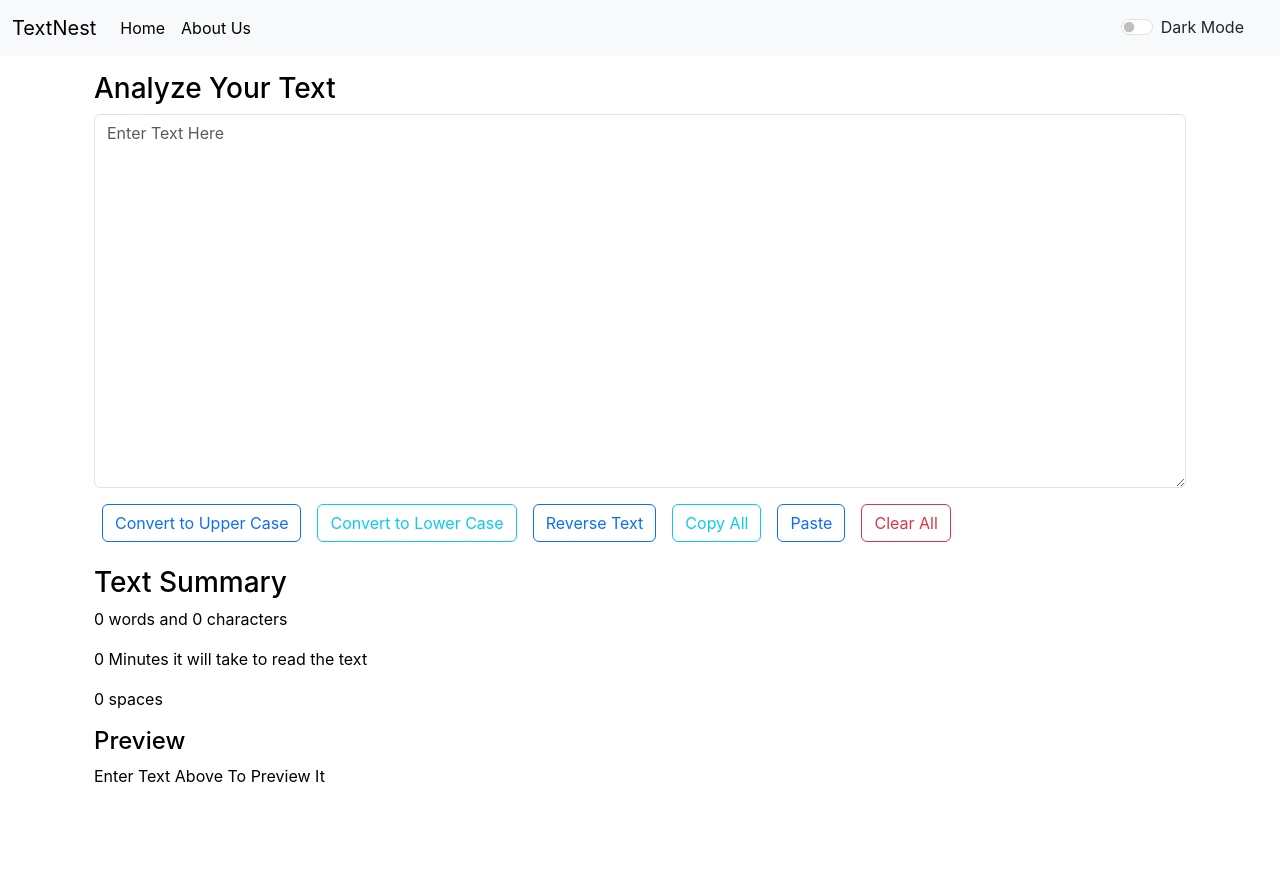
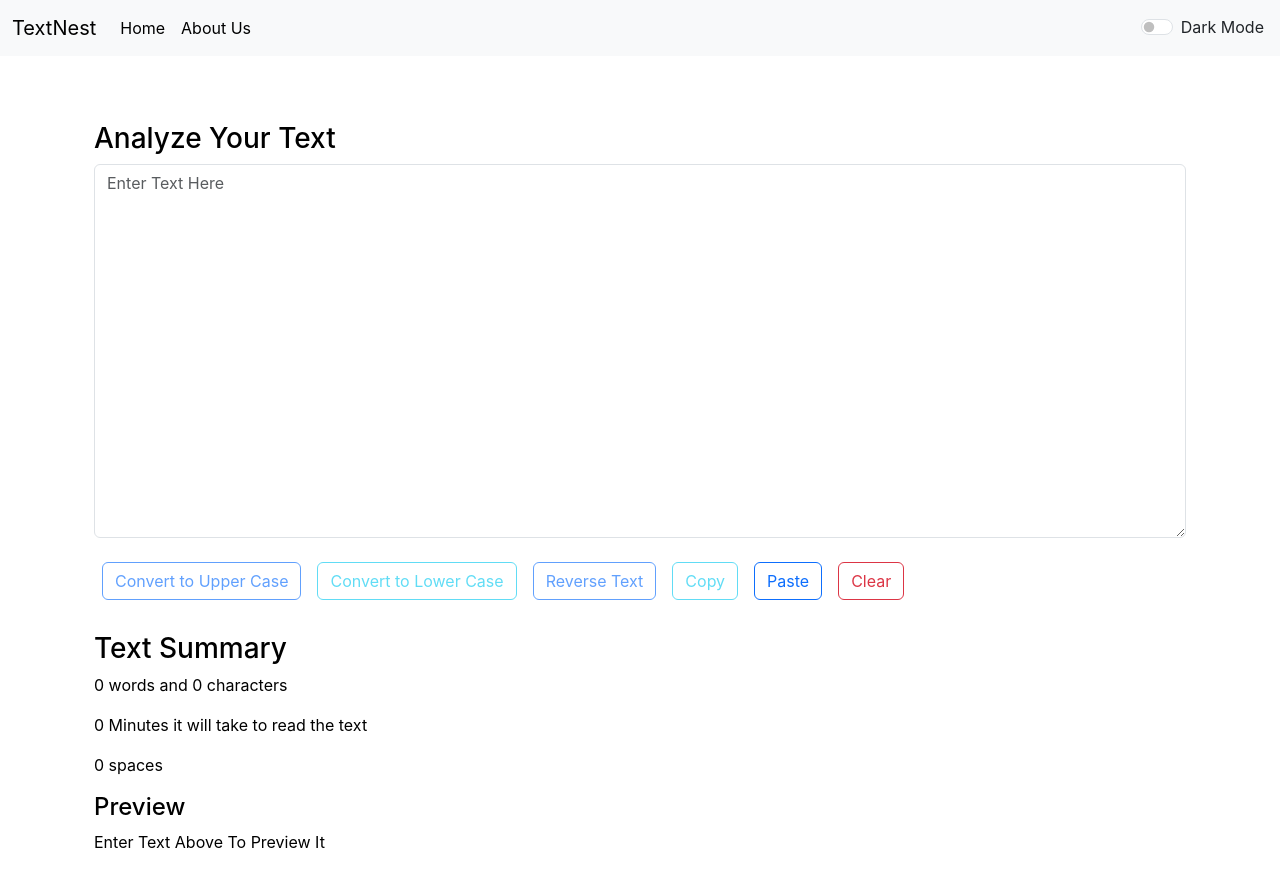
Before and after one commit to Nitul-D/TextNest, a React (Create React App) app: page / in a window 1280 px wide. Before the commit the page ends 812 px from the top, so only its background shows below. Built offline with nearby package versions, Linux system fonts and the light colour scheme.

Commit message:
secondary commit

```diff
--- a/public/index.html
+++ b/public/index.html
@@ -11,7 +11,7 @@
     />
     <link rel="apple-touch-icon" href="%PUBLIC_URL%/favicon.png" />
     <link rel="manifest" href="%PUBLIC_URL%/manifest.json" />
-    <title>TextNest</title>
+    <title>TextNest | Word Counter</title>
     <link href="https://cdn.jsdelivr.net/npm/bootstrap@5.3.8/dist/css/bootstrap.min.css" rel="stylesheet"/>
     <link href='https://cdn.jsdelivr.net/npm/boxicons@2.0.5/css/boxicons.min.css' rel='stylesheet'/>
   </head>
--- a/src/App.js
+++ b/src/App.js
@@ -44,7 +44,7 @@ function App() {
     <Alert alert = {alert}/>
     <div className="container my-3">
     <Routes>
-      <Route exact path="/About" element={<About mode={mode} toggleMode = {toggleMode} />} />
+      <Route exact path="/About" element={<About mode={mode} />} />
       <Route exact path="/" element={<Form showAlert={showAlert} heading="Analyze Your Text" mode={mode} />} />
       <Route exact path="/Home" element={<Form showAlert={showAlert} heading ="Analyze Your Text" mode ={mode} />} />
     </Routes>
--- a/src/components/About.js
+++ b/src/components/About.js
@@ -39,7 +39,7 @@ export default function About(props) {
                 </button>
                 </h2>
                 <div id="collapseOne" className="accordion-collapse collapse show" aria-labelledby="headingOne" data-bs-parent="#about">
-                <div className="accordion-body">
+                <div className="accordion-body" >
                 <p>TextNest is a lightweight, web-based utility designed to help you manipulate and manage your text with ease. Whether you need to change text casing, remove extra spaces, or simply count your words, TextNest provides the tools you need in a clean, distraction-free environment.</p>
                 </div>
                 </div>
@@ -85,17 +85,17 @@ export default function About(props) {
                  <div className="accordion-body">
                 <p> Have questions or feedback? We’d love to hear from you!</p>
                 <p>
-                <a href="mailto:nitulchandradutta@gmail.com" class="footer__icon mx-5"><i class='bx bxs-envelope' ></i></a>
-                <a href="https://www.facebook.com/nitul.dutta.167" class="footer__icon mx-5"><i class='bx bxl-facebook' ></i></a>
-                <a href="https://www.instagram.com/_nit_27" class="footer__icon mx-5"><i class='bx bxl-instagram' ></i></a>
-                <a href="https://www.linkedin.com/in/nitul-chandra-dutta" class="footer__icon mx-5"><i class='bx bxl-linkedin' ></i></a>
-                <a href="https://github.com/Nitul-D" class="footer__icon mx-5"><i class='bx bxl-github' ></i></a>
+                <a href="mailto:nitulchandradutta@gmail.com" className="footer__icon mx-2"><i className='bx bxs-envelope' ></i></a>
+                <a href="https://www.facebook.com/nitul.dutta.167" className="footer__icon mx-2 my-2"><i className='bx bxl-facebook' ></i></a>
+                <a href="https://www.instagram.com/_nit_27" className="footer__icon mx-2 my-2"><i className='bx bxl-instagram' ></i></a>
+                <a href="https://www.linkedin.com/in/nitul-chandra-dutta" className="footer__icon mx-2 my-2"><i className='bx bxl-linkedin' ></i></a>
+                <a href="https://github.com/Nitul-D" className="footer__icon mx-2 my-2"><i className='bx bxl-github' ></i></a>
                 </p>
                 </div>
                 </div>
             </div>
         </div>
-        <p className="footer__copy my-5 mx-5">&#169; NitulChandraDutta. All rights reserved</p>
+        <p className="footer__copy my-3 mx-5">&#169; NitulChandraDutta. All rights reserved</p>
     </div>
     </>
   );
--- a/src/components/Alert.js
+++ b/src/components/Alert.js
@@ -7,9 +7,11 @@ function Alert(props) {
         return lower.charAt(0).toUpperCase() + lower.slice(1);
     }
 
-    return (
-    props.alert && <div className={`alert alert-${props.alert.type} alert-dismissible fade show`} role="alert">
+    return ( //Comulative layout shift (CLS).
+    <div style={{height : '50px'}}>
+    {props.alert && <div className={`alert alert-${props.alert.type} alert-dismissible fade show`} role="alert">
         <strong> {capitalize(props.alert.type)} </strong> : {props.alert.message}
+    </div>}
     </div>
     )
 }
--- a/src/components/Form.js
+++ b/src/components/Form.js
@@ -34,7 +34,7 @@ export default function Form(props){
         let newText = "";
         setText(newText);
         setSpaceCount(0);
-        props.showAlert("Text Cleared", "success");
+        props.showAlert("Cleared", "success");
     }
 
     const onReverse = () => {
@@ -47,6 +47,7 @@ export default function Form(props){
         var text = document.getElementById("myBox");
         text.select();
         navigator.clipboard.writeText(text.value);
+        document.getSelection().removeAllRanges();
         props.showAlert("Text Copied to Clipboard", "success");
     }
 
@@ -66,18 +67,18 @@ export default function Form(props){
             style={{backgroundColor : props.mode === 'light' ? 'white' : 'black',
             color : props.mode === 'dark' ? 'white' : 'black'}}></textarea>
             </div>
-            <button className="btn btn-outline-primary mx-2" onClick = {onUpClick} >Convert to Upper Case </button>
-            <button className="btn btn-outline-info mx-2" onClick = {onLowClick} >Convert to Lower Case </button>
-            <button className = "btn btn-outline-primary mx-2" onClick = {onReverse} > Reverse Text </button>
-            <button className = "btn btn-outline-info mx-2" onClick = {copyText} > Copy All </button>
-            <button className="btn btn-outline-primary mx-2" onClick = {pasteText} > Paste </button>
-            <button className = "btn btn-outline-danger mx-2" onClick = {onClearClick} > Clear All </button>
+            <button disabled={text.length ===0} className ="btn btn-outline-primary mx-2 my-2" onClick = {onUpClick} >Convert to Upper Case </button>
+            <button disabled={text.length ===0} className ="btn btn-outline-info mx-2 my-2" onClick = {onLowClick} >Convert to Lower Case </button>
+            <button disabled={text.length ===0} className = "btn btn-outline-primary mx-2 my-2" onClick = {onReverse} > Reverse Text </button>
+            <button disabled={text.length ===0} className = "btn btn-outline-info mx-2 my-2" onClick = {copyText} > Copy </button>
+            <button className ="btn btn-outline-primary mx-2 my-2" onClick = {pasteText} > Paste </button>
+            <button className = "btn btn-outline-danger mx-2 my-2" onClick = {onClearClick} > Clear </button>
         </div>
 
         <div className = "container my-4" style={{color : props.mode === 'dark' ? 'white' : 'black'}}>
             <h3> Text Summary </h3>
-            <p> {text.split(" ").length - 1} words and {text.length} characters </p>
-            <p> {0.008 * (text.split(" ").length - 1)} Minutes it will take to read the text </p>
+            <p> {text.split(" ").filter((element)=>{return element !== ''}).length} words and {text.length} characters </p>
+            <p> {0.008 * (text.split(" ").filter((element)=>{return element !== ''}).length)} Minutes it will take to read the text </p>
             <p> {spaceCount} spaces </p>
             <h4> Preview </h4>
             <p> {text.length > 0 ? text : "Enter Text Above To Preview It"} </p>
--- a/src/components/Navbar.js
+++ b/src/components/Navbar.js
@@ -49,7 +49,7 @@ export default function Navbar(props) {
               Search
             </button>
           </form> */}
-        <div className={`form-check form-switch text-${props.mode==='light' ? 'dark' : 'light'} mx-4`}>
+        <div className={`form-check form-switch text-${props.mode==='light' ? 'dark' : 'light'} mx-1`}>
             <input className="form-check-input" onClick = {props.toggleMode} type="checkbox" role="switch" id="switchCheckDefault"/>
             <label className="form-check-label" htmlFor="switchCheckDefault">Dark Mode</label>
         </div>
```
